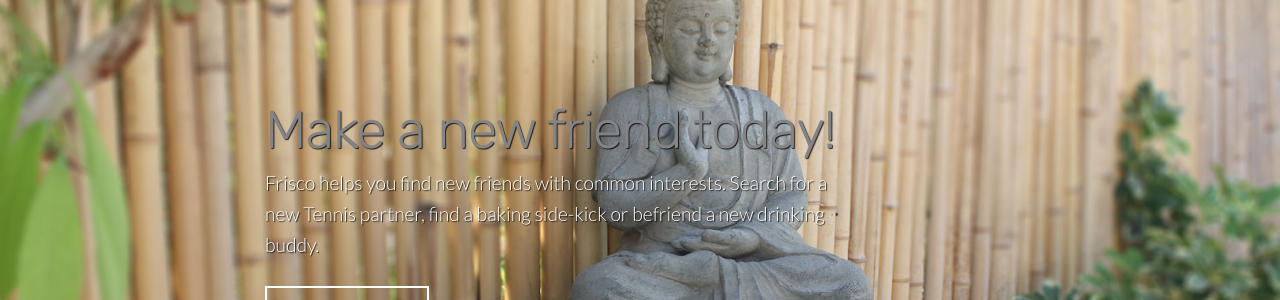
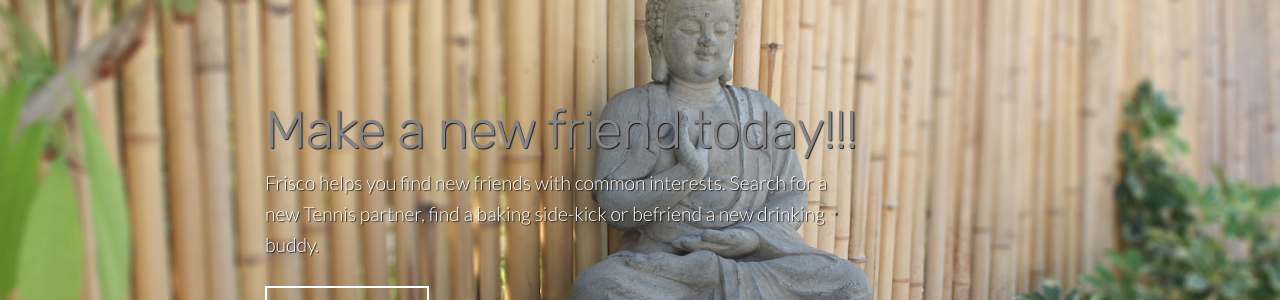
Before and after one commit to iditba/iditbachar-site, a Jekyll site: the page built from index.html, in a window 1280 px wide and 900 px high. Shown: the part 227-527 px from the top of the window. Built offline with Jekyll 4.4.1, drawn with Linux system fonts in a browser that asks for light colours; nearby versions of some CDN libraries.

```diff
--- a/index.html
+++ b/index.html
@@ -2,13 +2,14 @@
 title: Home | IDIT BACHAR
 description: The latest app to help you find new friends with common interests.
 image: /assets/img/home/home-start-bg.jpg
-bottom_image: https://unsplash.it/2000/1322?a=.png
+bottom_image: 'https://unsplash.it/2000/1322?a=.png'
+published: true
 ---
 
 <section class="hero" style="background-image: url({% include relative-src.html src=page.image %})">
 	<div class="inner-hero text-container">
 		<div class="hero-text-container">
-			<h1 class="editable">Make a new friend today!</h1>
+			<h1 class="editable">Make a new friend today!!!</h1>
 			<p class="subtext editable">Frisco helps you find new friends with common interests. Search for a new Tennis partner, find a baking side-kick or befriend a new drinking buddy.</p>
 			<div class="cta button alt"><a href="#">Join Now</a></div>
 		</div>
```
